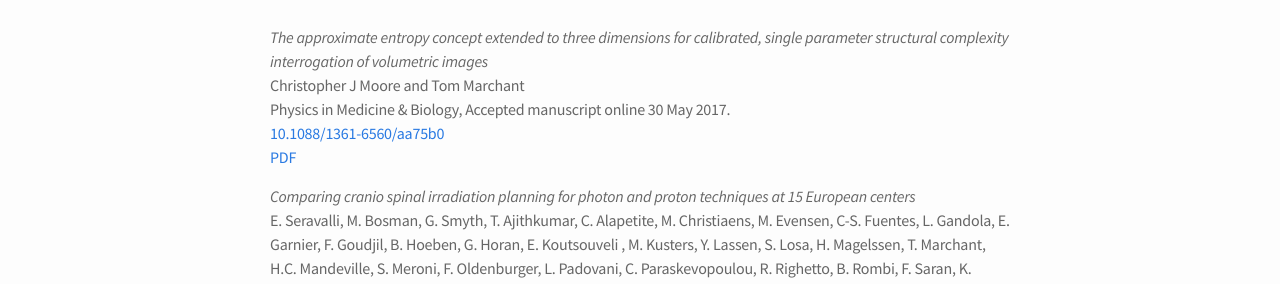
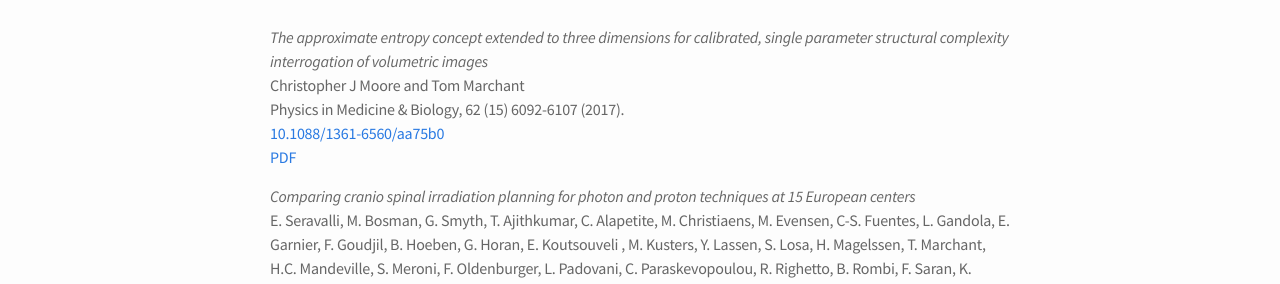
Before and after one commit to temarchant/researchprofile, a Jekyll site: the page built from 02_publications.md, in a window 1280 px wide and 900 px high. Shown: the part 304-588 px from the top of the window. Built offline with Jekyll 4.4.1, drawn with Linux system fonts in a browser that asks for light colours.

Commit message:
update reference now available for apen paper

```diff
--- a/02_publications.md
+++ b/02_publications.md
@@ -17,10 +17,9 @@
 *The approximate entropy concept extended to three dimensions for calibrated,
 single parameter structural complexity interrogation of volumetric images*
 Christopher J Moore and Tom Marchant
-Physics in Medicine & Biology, Accepted manuscript online 30 May 2017.
+Physics in Medicine & Biology, 62 (15) 6092-6107 (2017).
 [10.1088/1361-6560/aa75b0](https://doi.org/10.1088/1361-6560/aa75b0)
 [PDF]({{ site.baseurl }}/assets/pdf/apen3d_PMB_accepted_May2017.pdf)
-
 
 *Comparing cranio spinal irradiation planning for photon and proton techniques
 at 15 European centers*
```
